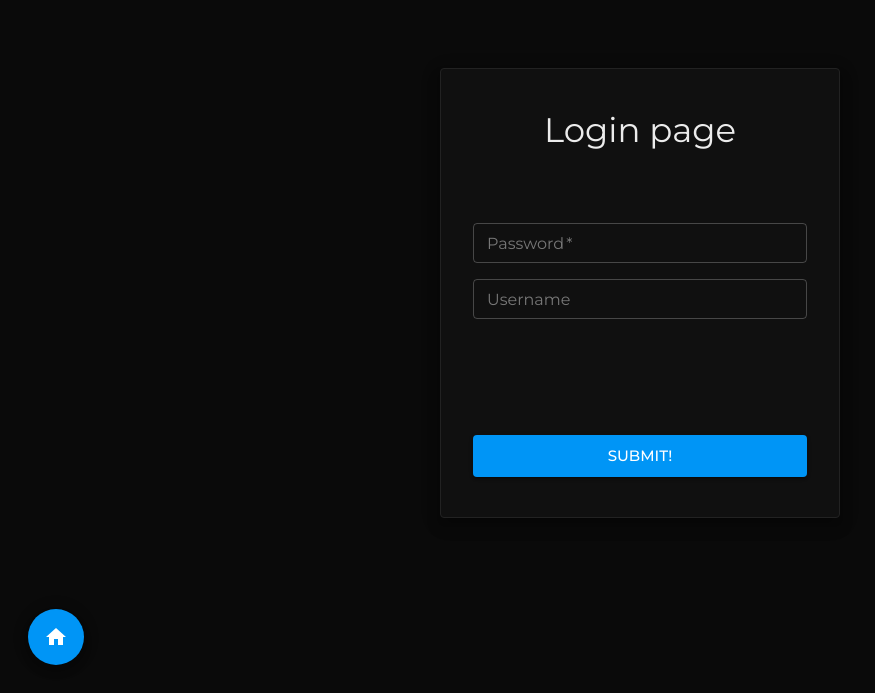
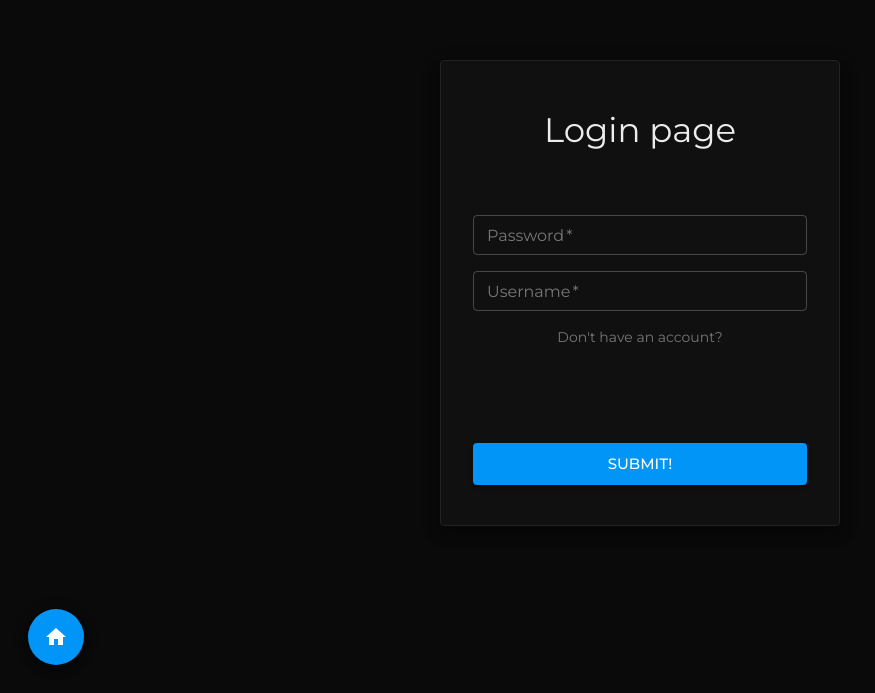
Before and after one commit to PervDaniil/ChatPlatform, a React (Create React App) app in the folder frontend/app/: page /login in a window 1280 px wide. Shown: the part 107-800 px from the top of the page, without its empty margins (0-875 px from the left). Built offline with nearby package versions, Linux system fonts and the light colour scheme; a web font is replaced by a local one.

Commit message:
useNavigate for Login & Register pages

```diff
--- a/frontend/app/src/components/Sidebar/SettingsTabLayout.tsx
+++ b/frontend/app/src/components/Sidebar/SettingsTabLayout.tsx
@@ -1,10 +1,11 @@
-import { motion } from 'framer-motion';
-import React, { useContext } from "react";
-import FlexColumn from "../layouts/flex/FlexColumn.tsx";
-import FlexColumnCenter from "../layouts/flex/FlexColumnCenter.tsx";
-import { ThemeContext } from '../../providers/ThemeProvider/ThemeProvider.tsx';
 import { KeyboardBackspace as BackArrowIcon, DarkMode, Animation as AnimationIcon, Notifications as NotificationsIcon } from '@mui/icons-material';
 import { Box, ListItem, IconButton, Button, Typography, ListItemIcon, Switch, List, Card, Divider } from '@mui/material';
+import { ThemeContext } from '../../providers/ThemeProvider/ThemeProvider.tsx';
+import { AuthContext } from '../../providers/AuthProvider/AuthProvider.tsx';
+import FlexColumnCenter from "../layouts/flex/FlexColumnCenter.tsx";
+import FlexColumn from "../layouts/flex/FlexColumn.tsx";
+import React, { useContext } from "react";
+import { motion } from 'framer-motion';
 
 
 interface Props {
@@ -15,6 +16,7 @@ interface Props {
 
 const SettingsTabLayout = ({ closeLayout, isOpen } : Props) => {
     const { HandleThemeMode } = useContext(ThemeContext);
+    const { logout } = useContext(AuthContext);
 
     const settingsTabs = [
         { name: 'Dark mode', icon: <DarkMode />},
@@ -49,7 +51,7 @@ const SettingsTabLayout = ({ closeLayout, isOpen } : Props) => {
                     </Box>
                     <Box px={3} pb={5} width="100%">
                         <FlexColumn styles={{ gap: '1em 0' }}>
-                            <Button size="large" variant="outlined" fullWidth href='/logout'>Logout</Button>
+                            <Button size="large" variant="outlined" fullWidth onClick={logout} href='/'>Logout</Button>
                             <Button size="large" variant="contained" fullWidth href='/login'>Login</Button>
                         </FlexColumn>
                     </Box>
--- a/frontend/app/src/pages/LoginPage.tsx
+++ b/frontend/app/src/pages/LoginPage.tsx
@@ -4,6 +4,7 @@ import FlexCenter from "../components/layouts/flex/FlexCenter.tsx";
 import { Box, Button, Card, TextField, Typography, Fab } from "@mui/material";
 import FlexColumnCenter from "../components/layouts/flex/FlexColumnCenter.tsx";
 import { AuthContext } from "../providers/AuthProvider/AuthProvider.tsx";
+import { useNavigate } from "react-router-dom";
 
 
 interface FormData {
@@ -12,6 +13,7 @@ interface FormData {
 }
 
 export default function LoginPage() {
+    const navigate = useNavigate();
     const { setAccessToken, setRefreshToken } = useContext(AuthContext);
     const [formData, setFormData] = useState<FormData>({
         username: '',
@@ -46,6 +48,7 @@ export default function LoginPage() {
                     console.log(responseBody);
                     setAccessToken(responseBody.access);
                     setRefreshToken(responseBody.refresh);
+                    navigate('/');
                     return
                 }
 
@@ -64,12 +67,15 @@ export default function LoginPage() {
                 <Card component="form" elevation={0} onSubmit={HandleSubmit}
                     sx={{ px: 4, py: 5, boxShadow: 10, minWidth: '400px', border: '1px solid #222' }}>
                     <FlexColumnCenter>
-                        <Typography variant="h4" pb={1}>Login page</Typography>
+                        <Typography variant="h4" pt={1}>Login page</Typography>
                         <FlexColumnCenter styles={{ gap: '1em 0', padding: '4em 0' }}>
                             <TextField onChange={HandleInputChange} name="password" required size="small" fullWidth label="Password" />
-                            <TextField onChange={HandleInputChange} name="username" size="small" fullWidth label="Username" />
+                            <TextField onChange={HandleInputChange} name="username" required size="small" fullWidth label="Username" />
+                            <Typography component="a" href="/register" variant="body2" color="textSecondary" sx={{ textDecoration: 'none'}}>
+                                Don't have an account?
+                            </Typography>
                         </FlexColumnCenter>
-                        <Button type="submit" fullWidth size="large" variant="contained" sx={{ mt: 6.5 }}>Submit!</Button>
+                        <Button type="submit" fullWidth size="large" variant="contained" sx={{ mt: 4 }}>Submit!</Button>
                     </FlexColumnCenter>
                 </Card>
             </FlexCenter>
--- a/frontend/app/src/pages/RegisterPage.tsx
+++ b/frontend/app/src/pages/RegisterPage.tsx
@@ -1,8 +1,10 @@
 import FlexColumnCenter from "../components/layouts/flex/FlexColumnCenter.tsx";
 import { Box, Button, Card, TextField, Typography, Fab } from "@mui/material";
+import { AuthContext } from "../providers/AuthProvider/AuthProvider.tsx";
 import FlexCenter from "../components/layouts/flex/FlexCenter.tsx";
 import { Home as HomeIcon } from "@mui/icons-material";
-import React, { useState } from "react";
+import React, { useContext, useState } from "react";
+import { useNavigate } from "react-router-dom";
 
 
 interface FormData {
@@ -12,6 +14,8 @@ interface FormData {
 
 
 export default function RegisterPage() {
+    const navigate = useNavigate();
+    const { setAccessToken, setRefreshToken } = useContext(AuthContext);
     const [formData, setFormData] = useState<FormData>({
         username: '',
         password: '',
@@ -34,7 +38,7 @@ export default function RegisterPage() {
                 const response = await fetch('http://127.0.0.1:8000/api/v1/token/register/', {
                     method: 'POST',
                     headers: {
-                        'Content-Type' : 'application/json',
+                        'Content-Type': 'application/json',
                     },
                     body: JSON.stringify(formData)
                 });
@@ -43,10 +47,11 @@ export default function RegisterPage() {
 
                 if (response.ok) {
                     console.log(responseBody);
+                    setAccessToken(responseBody.access);
+                    setRefreshToken(responseBody.refresh);
+                    navigate('/');
                     return
                 }
-
-                throw new Error(`Failed to fetch! Response code : ${response.status} ${responseBody.info}`);
             } catch (error) {
                 console.log(error.message);
             }
@@ -61,12 +66,12 @@ export default function RegisterPage() {
                 <Card component="form" elevation={0} onSubmit={HandleSubmit}
                     sx={{ px: 4, py: 5, boxShadow: 10, minWidth: '400px', border: '1px solid #222' }}>
                     <FlexColumnCenter>
-                        <Typography variant="h4" pb={1}>Register page</Typography>
+                        <Typography variant="h4" py={2.5}>Register page</Typography>
                         <FlexColumnCenter styles={{ gap: '1em 0', padding: '2.5em 0' }}>
                             <TextField onChange={HandleInputChange} name="username" required size="small" fullWidth label="Username" />
                             <TextField onChange={HandleInputChange} name="password" required size="small" fullWidth label="Password" />
                         </FlexColumnCenter>
-                        <Button type="submit" fullWidth size="large" variant="contained" sx={{ mt: 6.5 }}>Submit!</Button>
+                        <Button type="submit" fullWidth size="large" variant="contained" sx={{ mt: 7.5 }}>Submit!</Button>
                     </FlexColumnCenter>
                 </Card>
             </FlexCenter>
```
